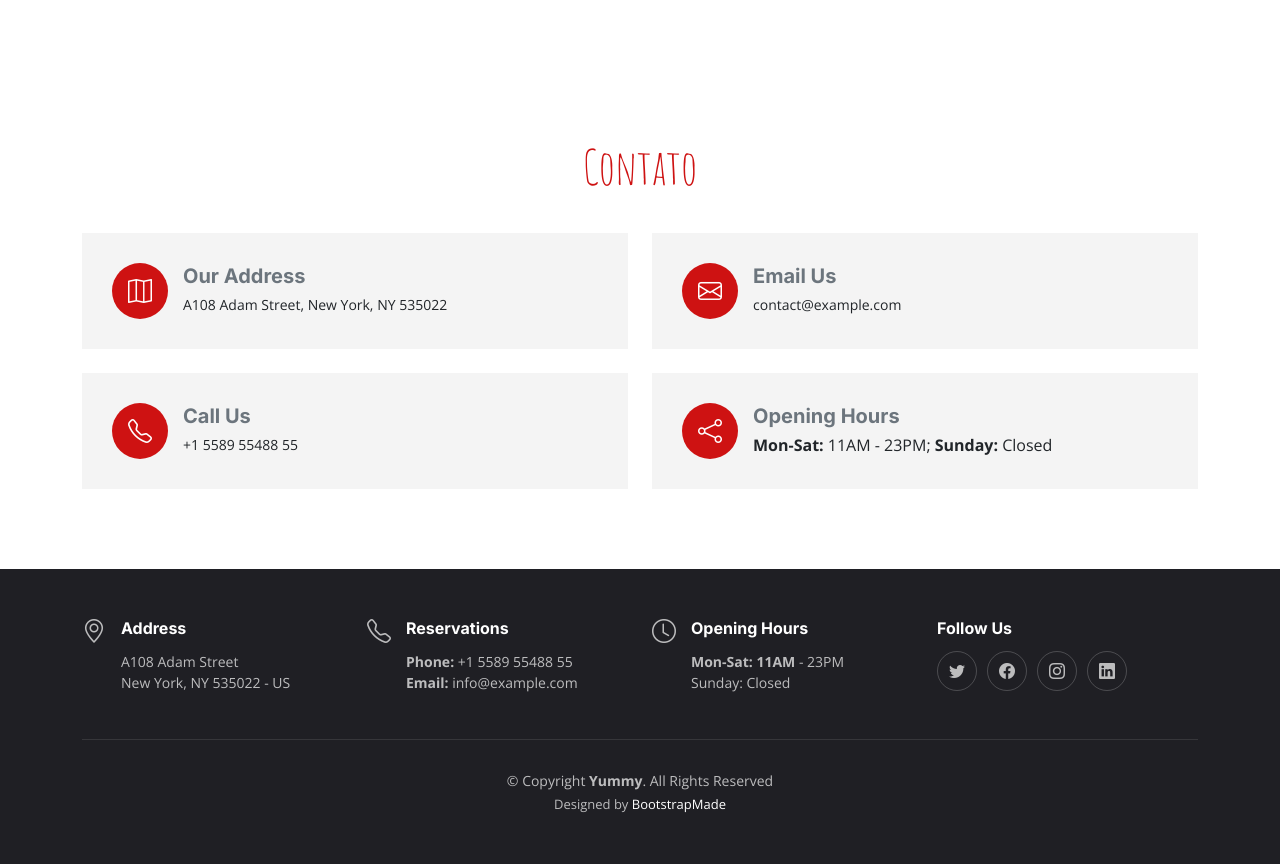
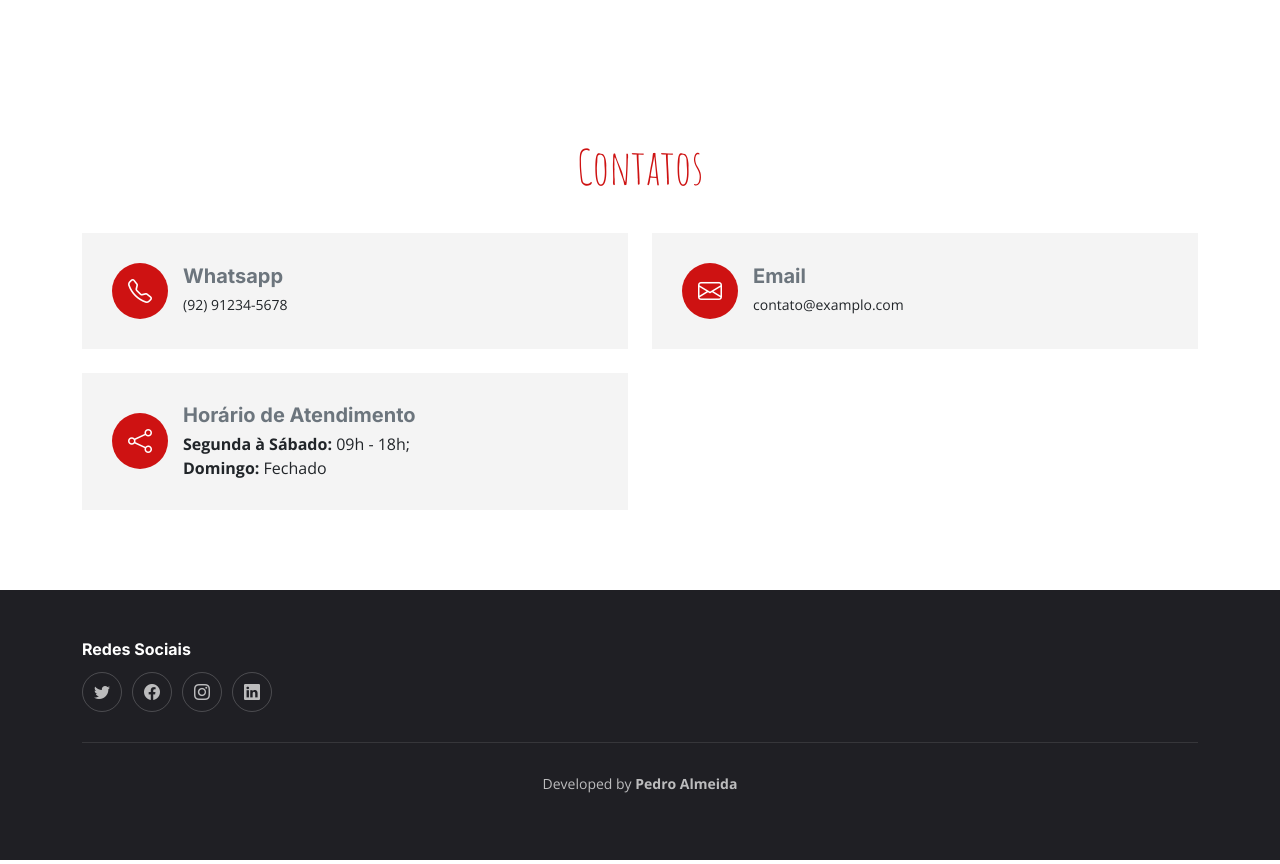
Before and after one commit to pedroAlmeidaDev/LeleBazar, a plain HTML site: page index.html in a window 1280 px wide. Shown: the part 2620-3484 px from the top of the page. Drawn offline with nearby package versions, Linux system fonts and the light colour scheme.

Commit message:
alteracoes no index 0.0.5

```diff
--- a/index.html
+++ b/index.html
@@ -764,17 +764,17 @@
       <div class="container" data-aos="fade-up">
 
         <div class="section-header">
-          <p><span>Contato</span></p>
+          <p><span>Contatos</span></p>
         </div>
 
         <div class="row gy-4">
 
           <div class="col-md-6">
             <div class="info-item  d-flex align-items-center">
-              <i class="icon bi bi-map flex-shrink-0"></i>
+              <i class="icon bi bi-telephone flex-shrink-0"></i>
               <div>
-                <h3>Our Address</h3>
-                <p>A108 Adam Street, New York, NY 535022</p>
+                <h3>Whatsapp</h3>
+                <p>(92) 91234-5678</p>
               </div>
             </div>
           </div><!-- End Info Item -->
@@ -783,18 +783,8 @@
             <div class="info-item d-flex align-items-center">
               <i class="icon bi bi-envelope flex-shrink-0"></i>
               <div>
-                <h3>Email Us</h3>
-                <p>contact@example.com</p>
-              </div>
-            </div>
-          </div><!-- End Info Item -->
-
-          <div class="col-md-6">
-            <div class="info-item  d-flex align-items-center">
-              <i class="icon bi bi-telephone flex-shrink-0"></i>
-              <div>
-                <h3>Call Us</h3>
-                <p>+1 5589 55488 55</p>
+                <h3>Email</h3>
+                <p>contato@examplo.com</p>
               </div>
             </div>
           </div><!-- End Info Item -->
@@ -803,9 +793,10 @@
             <div class="info-item  d-flex align-items-center">
               <i class="icon bi bi-share flex-shrink-0"></i>
               <div>
-                <h3>Opening Hours</h3>
-                <div><strong>Mon-Sat:</strong> 11AM - 23PM;
-                  <strong>Sunday:</strong> Closed
+                <h3>Horário de Atendimento</h3>
+                <div><strong>Segunda à Sábado:</strong> 09h - 18h;
+                  <br>
+                  <strong>Domingo:</strong> Fechado
                 </div>
               </div>
             </div>
@@ -823,42 +814,9 @@
 
     <div class="container">
       <div class="row gy-3">
-        <div class="col-lg-3 col-md-6 d-flex">
-          <i class="bi bi-geo-alt icon"></i>
-          <div>
-            <h4>Address</h4>
-            <p>
-              A108 Adam Street <br>
-              New York, NY 535022 - US<br>
-            </p>
-          </div>
-
-        </div>
-
-        <div class="col-lg-3 col-md-6 footer-links d-flex">
-          <i class="bi bi-telephone icon"></i>
-          <div>
-            <h4>Reservations</h4>
-            <p>
-              <strong>Phone:</strong> +1 5589 55488 55<br>
-              <strong>Email:</strong> info@example.com<br>
-            </p>
-          </div>
-        </div>
-
-        <div class="col-lg-3 col-md-6 footer-links d-flex">
-          <i class="bi bi-clock icon"></i>
-          <div>
-            <h4>Opening Hours</h4>
-            <p>
-              <strong>Mon-Sat: 11AM</strong> - 23PM<br>
-              Sunday: Closed
-            </p>
-          </div>
-        </div>
 
         <div class="col-lg-3 col-md-6 footer-links">
-          <h4>Follow Us</h4>
+          <h4>Redes Sociais</h4>
           <div class="social-links d-flex">
             <a href="#" class="twitter"><i class="bi bi-twitter"></i></a>
             <a href="#" class="facebook"><i class="bi bi-facebook"></i></a>
@@ -872,10 +830,7 @@
 
     <div class="container">
       <div class="copyright">
-        &copy; Copyright <strong><span>Yummy</span></strong>. All Rights Reserved
-      </div>
-      <div class="credits">
-        Designed by <a href="https://bootstrapmade.com/">BootstrapMade</a>
+        <p>Developed by <strong><span>Pedro Almeida</span></strong></p>
       </div>
     </div>
 
```
